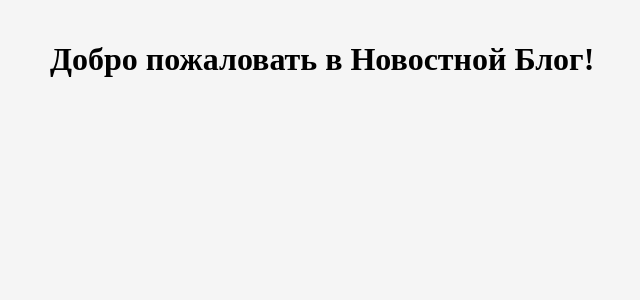
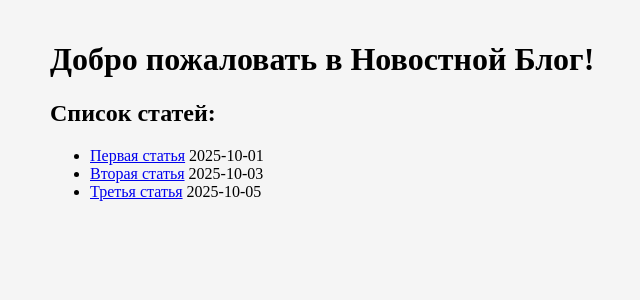
Before and after one commit to MaxKatafalk/webBlog, a Flask app: page / in a window 1280 px wide. Shown: the part 100-400 px from the top of the page, without its empty margins (90-730 px from the left). Run offline with Flask 3, Linux system fonts and the light colour scheme.

Commit message:
Добавлен список статей

```diff
--- a/app.py
+++ b/app.py
@@ -1,5 +1,5 @@
 from flask import Flask, render_template, request
-
+from datetime import date
 app = Flask(__name__)
 
 @app.route('/feedback', methods=['GET', 'POST'])
@@ -20,12 +20,20 @@ def feedback():
 
 	return render_template('feedback.html', name=name, email=email, message=message)
 
+@app.route('/news/<int:id>')
+def news(id):
+	return f"Статья {id}"
 
-
+articles = [
+    {"id": 1, "title": "Первая статья", "date": "2025-10-01"},
+    {"id": 2, "title": "Вторая статья", "date": "2025-10-03"},
+    {"id": 3, "title": "Третья статья", "date": "2025-10-05"},
+]
 
 @app.route('/')
 def default():
-	return render_template('Web.html')
+	today = date.today().isoformat()
+	return render_template('Web.html', articles=articles, today=today)
 
 @app.route('/about')
 def about():
--- a/templates/Web.html
+++ b/templates/Web.html
@@ -1,4 +1,14 @@
 {% extends "base.html" %} {% block title %}Главная{% endblock %} {% block
 content %}
 <h1>Добро пожаловать в Новостной Блог!</h1>
+
+<h2>Список статей:</h2>
+<ul>
+	{% for article in articles %}
+	<li>
+		<a href="{{url_for('news', id = article.id)}}">{{article.title}}</a>
+		{{article.date}} {% if article.date == today %} Новое! {% endif %}
+	</li>
+	{% endfor %}
+</ul>
 {% endblock %}
```
